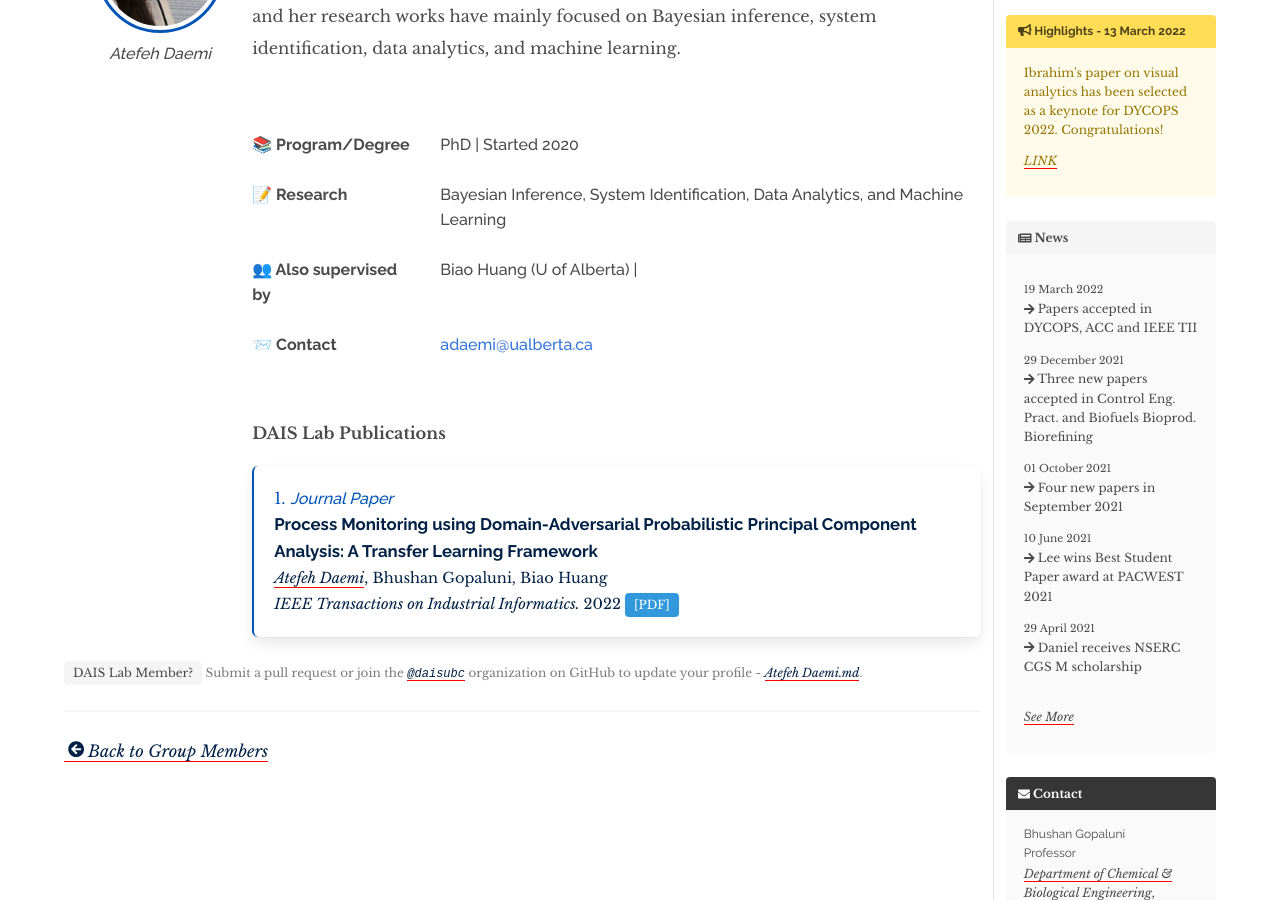
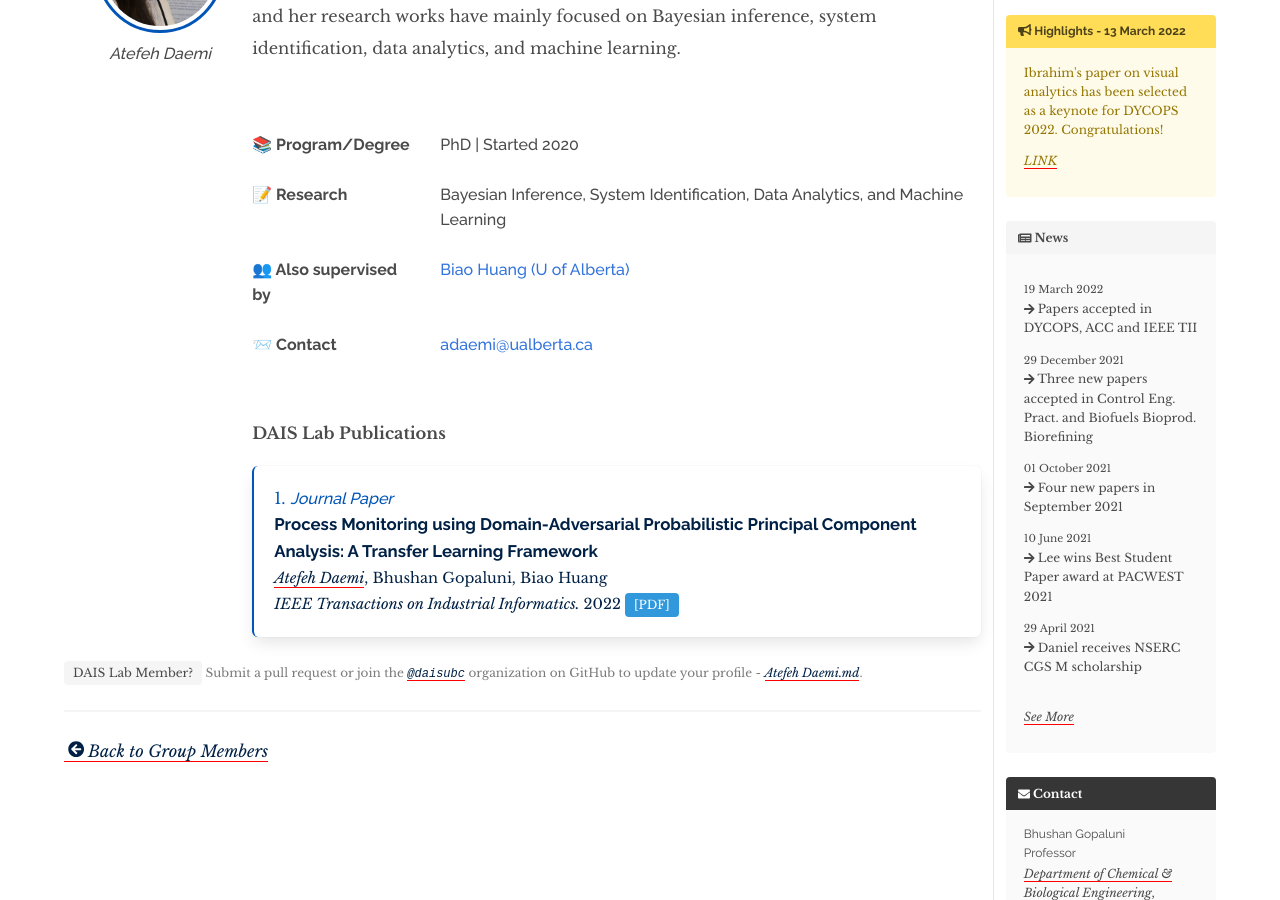
Before and after one commit to daisubc/daisubc.github.io, a Jekyll site: the page built from _profiles/Atefeh Daemi.md, in a window 1280 px wide and 900 px high, scrolled down 399 px. Built offline with Jekyll 4.4.1, drawn with Linux system fonts in a browser that asks for light colours; nearby versions of some CDN libraries.

Commit message:
fix typo

```diff
--- a/_profiles/Atefeh Daemi.md
+++ b/_profiles/Atefeh Daemi.md
@@ -5,7 +5,7 @@ project: Bayesian Inference, System Identification, Data Analytics, and Machine
 img: atefeh.jpg
 cosupervisor:
   - name: Biao Huang (U of Alberta)
-  - url: https://sites.ualberta.ca/~bhuang/
+    url: https://sites.ualberta.ca/~bhuang/
 biography: Atefeh Daemi holds two B.Sc. degrees in petroleum and chemical engineering, both awarded from Sharif University of Technology, Iran; and received her M.Sc. degree in process control from the University of Alberta, Canada. She is currently a Ph.D. student and her research works have mainly focused on Bayesian inference, system identification, data analytics, and machine learning.
 degree: PhD
 year_end: None
```
